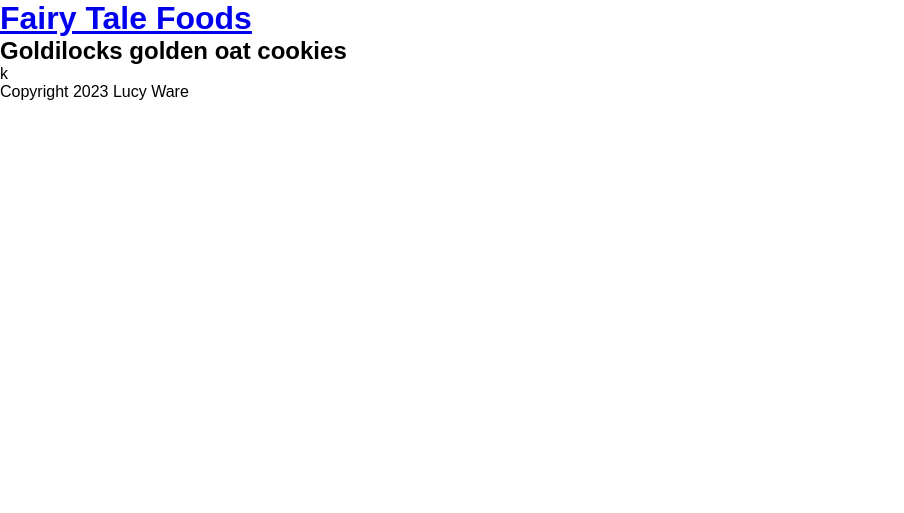
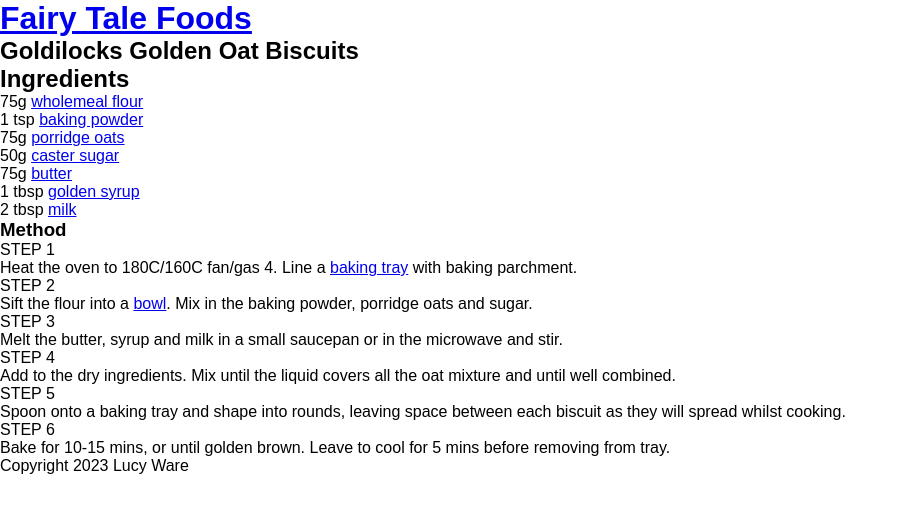
Before and after one commit to Lucyware/Fairytalefoods, a Jekyll site: the page built from _recipes/goldilocks-golden-oat-cookies.md, in a window 1280 px wide. Shown: the top 513 px of the page, without its empty margins (0-904 px from the left). Built offline with Jekyll 4.4.1, drawn with Linux system fonts in a browser that asks for light colours.

Commit message:
Update Recipe “goldilocks-golden-oat-cookies”

```diff
--- a/_recipes/goldilocks-golden-oat-cookies.md
+++ b/_recipes/goldilocks-golden-oat-cookies.md
@@ -1,7 +1,38 @@
 ---
-title: Goldilocks golden oat cookies
+title: Goldilocks Golden Oat Biscuits
 date: 2023-02-07T13:15:23.685Z
 order: 3
 layout: recipe
 ---
-k
+## Ingredients
+
+* 75g [wholemeal flour](https://www.bbcgoodfood.com/glossary/flour-glossary)
+* 1 tsp [baking powder](https://www.bbcgoodfood.com/glossary/baking-powder-glossary)
+* 75g [porridge oats](https://www.bbcgoodfood.com/glossary/oats-glossary)
+* 50g [caster sugar](https://www.bbcgoodfood.com/glossary/sugar-glossary)
+* 75g [butter](https://www.bbcgoodfood.com/glossary/butter-glossary)
+* 1 tbsp [golden syrup](https://www.bbcgoodfood.com/glossary/golden-syrup-glossary)
+* 2 tbsp [milk](https://www.bbcgoodfood.com/glossary/milk-glossary)
+
+
+
+### Method
+
+* STEP 1
+
+  Heat the oven to 180C/160C fan/gas 4. Line a [baking tray](https://www.bbcgoodfood.com/content/kimberley-wilsons-top-5-baking-trays) with baking parchment.
+* STEP 2
+
+  Sift the flour into a [bowl](https://www.bbcgoodfood.com/content/top-five-mixing-bowls). Mix in the baking powder, porridge oats and sugar.
+* STEP 3
+
+  Melt the butter, syrup and milk in a small saucepan or in the microwave and stir.
+* STEP 4
+
+  Add to the dry ingredients. Mix until the liquid covers all the oat mixture and until well combined.
+* STEP 5
+
+  Spoon onto a baking tray and shape into rounds, leaving space between each biscuit as they will spread whilst cooking.
+* STEP 6
+
+  Bake for 10-15 mins, or until golden brown. Leave to cool for 5 mins before removing from tray.
```
